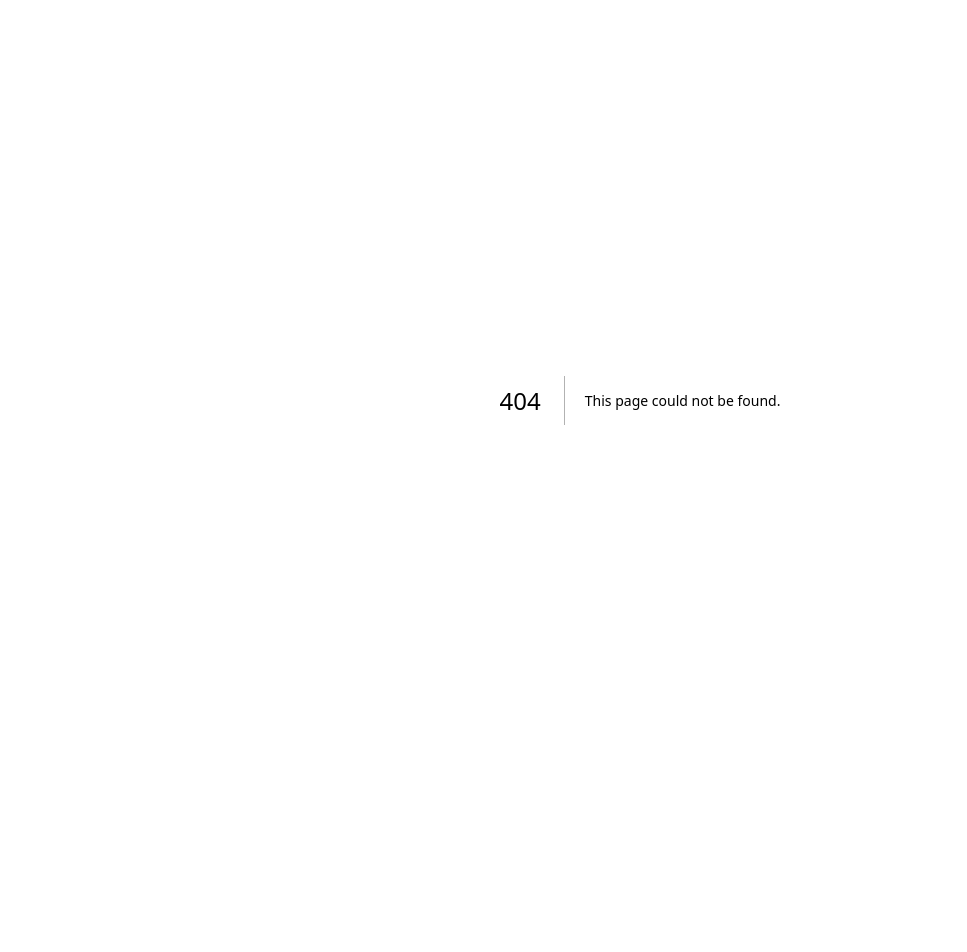
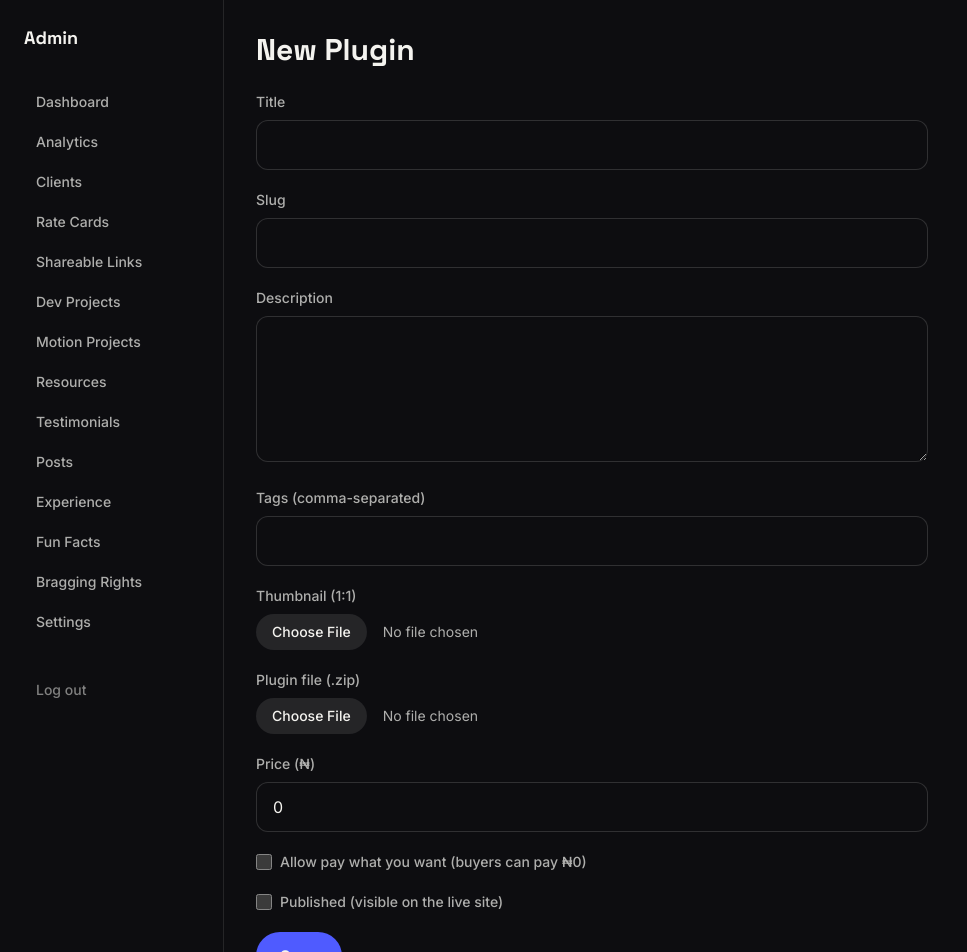
Before and after one commit to OkataMiracleDev/my_portfolio, a Next.js app: page /admin/plugins/new in a window 1280 px wide. Before the commit this address had no page. Shown: the top 952 px of the page, without its empty margins (0-967 px from the left). Before the commit the page ends 800 px from the top, so only its background shows below. Built offline with nearby package versions, Linux system fonts and the light colour scheme; no server answers.

Commit message:
feat(plugins): add admin plugin create/edit form

```diff
--- /dev/null
+++ b/app/admin/plugins/[id]/page.tsx
@@ -0,0 +1,19 @@
+import { notFound } from "next/navigation";
+import { getPlugin } from "@/lib/actions/plugins";
+import PluginForm from "@/components/Admin/Plugins/PluginForm";
+import { updatePluginAction } from "../actions";
+
+export default async function EditPluginPage({ params }: { params: Promise<{ id: string }> }) {
+  const { id } = await params;
+  const plugin = await getPlugin(id);
+  if (!plugin) notFound();
+
+  const boundAction = updatePluginAction.bind(null, id);
+
+  return (
+    <div>
+      <h1 className="mb-6 font-[family-name:var(--font-cabinet-grotesk)] text-3xl font-bold">Edit {plugin.title}</h1>
+      <PluginForm plugin={plugin} action={boundAction} />
+    </div>
+  );
+}
--- /dev/null
+++ b/app/admin/plugins/new/page.tsx
@@ -0,0 +1,11 @@
+import PluginForm from "@/components/Admin/Plugins/PluginForm";
+import { createPluginAction } from "../actions";
+
+export default function NewPluginPage() {
+  return (
+    <div>
+      <h1 className="mb-6 font-[family-name:var(--font-cabinet-grotesk)] text-3xl font-bold">New Plugin</h1>
+      <PluginForm action={createPluginAction} />
+    </div>
+  );
+}
--- /dev/null
+++ b/components/Admin/Plugins/PluginForm.tsx
@@ -0,0 +1,157 @@
+"use client";
+
+import { useState } from "react";
+import UploadWidget from "@/components/Admin/UploadWidget";
+import PluginFileWidget from "./PluginFileWidget";
+import type { studioPlugins } from "@/lib/db/schema";
+
+type Plugin = typeof studioPlugins.$inferSelect;
+
+interface PluginFormProps {
+  plugin?: Plugin;
+  action: (formData: FormData) => void;
+}
+
+export default function PluginForm({ plugin, action }: PluginFormProps) {
+  const [thumbnailUrl, setThumbnailUrl] = useState(plugin?.thumbnailUrl ?? "");
+  const [fileUrl, setFileUrl] = useState(plugin?.fileUrl ?? "");
+  const [pwywEnabled, setPwywEnabled] = useState(plugin?.pwywEnabled ?? false);
+  const [published, setPublished] = useState(plugin?.published ?? false);
+  const [thumbnailWarning, setThumbnailWarning] = useState<string | null>(null);
+
+  // UploadWidget is shared with resources/testimonials/etc, so the 1:1
+  // check lives here rather than inside it — a non-blocking warning only,
+  // since a slightly-off thumbnail shouldn't stop a save.
+  function handleThumbnailChange(url: string) {
+    setThumbnailUrl(url);
+    setThumbnailWarning(null);
+    const img = new window.Image();
+    img.onload = () => {
+      if (img.naturalWidth !== img.naturalHeight) {
+        setThumbnailWarning("This image isn't square (1:1) — it'll be cropped in the grid.");
+      }
+    };
+    img.src = url;
+  }
+
+  return (
+    <form action={action} className="max-w-2xl space-y-5">
+      <input type="hidden" name="thumbnailUrl" value={thumbnailUrl} />
+      <input type="hidden" name="fileUrl" value={fileUrl} />
+      <input type="hidden" name="pwywEnabled" value={pwywEnabled ? "on" : ""} />
+      <input type="hidden" name="published" value={published ? "on" : ""} />
+
+      <Field label="Title" name="title" defaultValue={plugin?.title} required />
+      <Field
+        label="Slug"
+        name="slug"
+        defaultValue={plugin?.slug}
+        required
+        pattern="[a-z0-9-]+"
+        patternTitle="Lowercase letters, numbers, and hyphens only"
+      />
+      <TextArea label="Description" name="description" defaultValue={plugin?.description} required />
+      <Field label="Tags (comma-separated)" name="tags" defaultValue={plugin?.tags.join(", ")} required />
+
+      <div>
+        <UploadWidget label="Thumbnail (1:1)" value={thumbnailUrl} onChange={handleThumbnailChange} kind="image" />
+        {thumbnailWarning && <p className="mt-2 text-sm text-amber-600">{thumbnailWarning}</p>}
+      </div>
+
+      <PluginFileWidget value={fileUrl} onChange={setFileUrl} />
+
+      <Field
+        label="Price (₦)"
+        name="priceAmount"
+        type="number"
+        defaultValue={plugin ? String(plugin.priceAmount) : "0"}
+        required
+      />
+
+      <label className="flex items-center gap-2 text-sm font-medium text-ink/70">
+        <input
+          type="checkbox"
+          checked={pwywEnabled}
+          onChange={(e) => setPwywEnabled(e.target.checked)}
+          className="h-4 w-4 rounded border-ink/30"
+        />
+        Allow pay what you want (buyers can pay ₦0)
+      </label>
+
+      <label className="flex items-center gap-2 text-sm font-medium text-ink/70">
+        <input
+          type="checkbox"
+          checked={published}
+          onChange={(e) => setPublished(e.target.checked)}
+          className="h-4 w-4 rounded border-ink/30"
+        />
+        Published (visible on the live site)
+      </label>
+
+      <button
+        type="submit"
+        className="rounded-pill bg-accent-animate px-6 py-3 font-semibold text-ink transition-transform duration-200 ease-out active:scale-[0.97]"
+      >
+        Save
+      </button>
+    </form>
+  );
+}
+
+function Field({
+  label,
+  name,
+  defaultValue,
+  required,
+  type = "text",
+  pattern,
+  patternTitle,
+}: {
+  label: string;
+  name: string;
+  defaultValue?: string | null;
+  required?: boolean;
+  type?: string;
+  pattern?: string;
+  patternTitle?: string;
+}) {
+  return (
+    <div>
+      <label className="mb-2 block text-sm font-medium text-ink/70">{label}</label>
+      <input
+        name={name}
+        type={type}
+        defaultValue={defaultValue ?? ""}
+        required={required}
+        pattern={pattern}
+        title={patternTitle}
+        className="w-full rounded-xl border border-ink/15 bg-base px-4 py-3 text-ink focus:outline-none focus:ring-2 focus:ring-accent-animate"
+      />
+    </div>
+  );
+}
+
+function TextArea({
+  label,
+  name,
+  defaultValue,
+  required,
+}: {
+  label: string;
+  name: string;
+  defaultValue?: string | null;
+  required?: boolean;
+}) {
+  return (
+    <div>
+      <label className="mb-2 block text-sm font-medium text-ink/70">{label}</label>
+      <textarea
+        name={name}
+        defaultValue={defaultValue ?? ""}
+        required={required}
+        rows={5}
+        className="w-full rounded-xl border border-ink/15 bg-base px-4 py-3 text-ink focus:outline-none focus:ring-2 focus:ring-accent-animate"
+      />
+    </div>
+  );
+}
```
